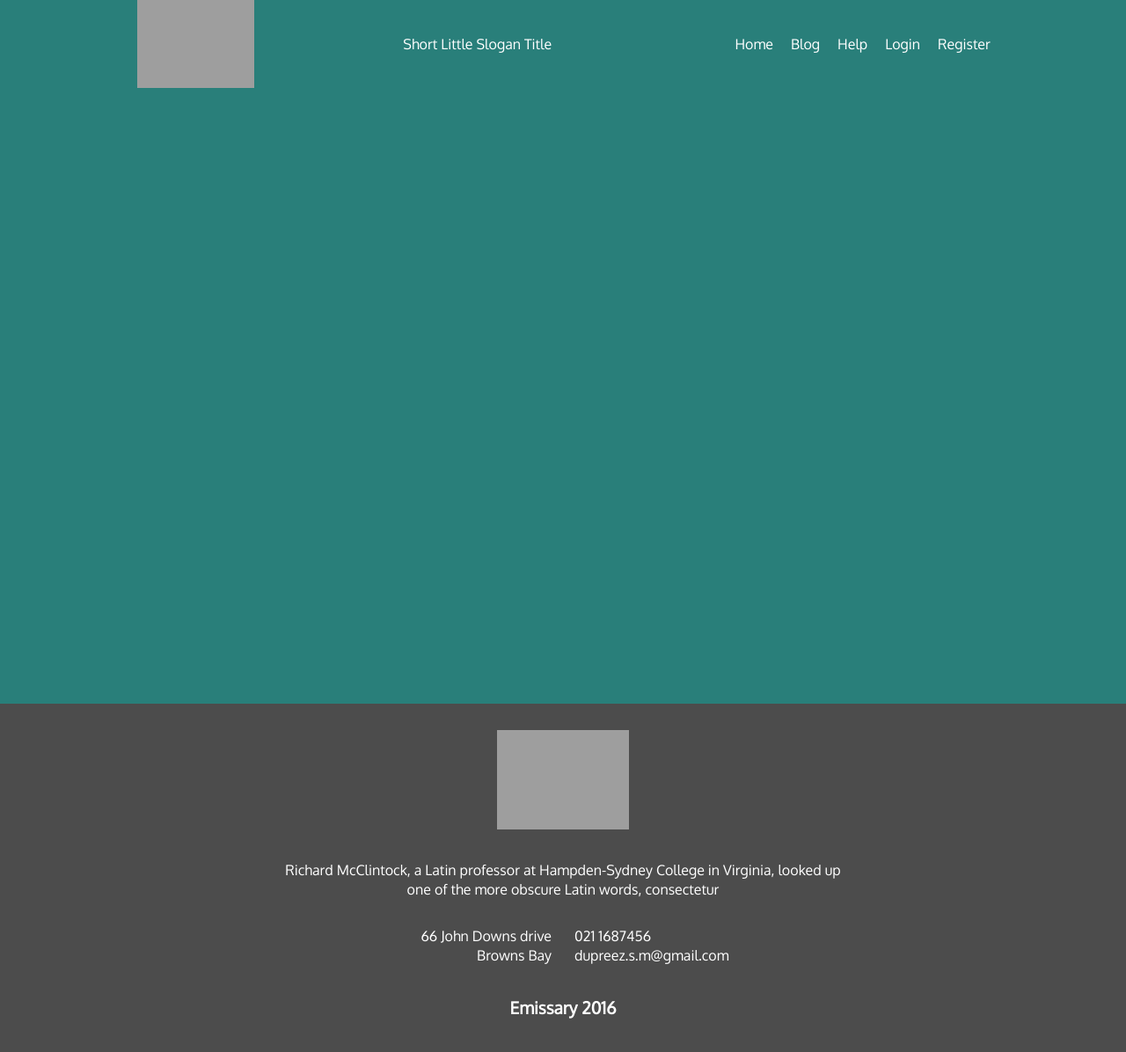
After one commit to SDupZ/emissary, a Django app: page /blog/ in a window 1280 px wide. The commit adds this page. Shown: the whole page at 88% size. Run offline with Django 3.2, Linux system fonts and the light colour scheme; grey boxes are pictures that could not be loaded.

Commit message:
Added blog page

```diff
--- a/default/views.py
+++ b/default/views.py
@@ -2,6 +2,11 @@ from django.shortcuts import render
 
 def home(request):
     template = 'index.html'
+    context = {}
+    return render(request, template, context)
+
+def blog(request):
+    template = 'blog.html'
     context = {}
     return render(request, template, context)
 
--- a/emissary/urls.py
+++ b/emissary/urls.py
@@ -1,9 +1,10 @@
 from django.conf.urls import url
 from django.contrib import admin
 
-from default.views import home
+from default.views import home, blog
 
 urlpatterns = [
     url(r'^admin/', admin.site.urls),
     url(r'^$', home, name='home'),
+    url(r'^blog/$', blog, name='blog'),
 ]
--- a/requirements.txt
+++ b/requirements.txt
@@ -1,2 +1,3 @@
 Django
 psycopg2
+django-ckeditor
--- a/static/css/main.css
+++ b/static/css/main.css
@@ -2830,7 +2830,11 @@ div.menu li.animate {
   margin-top: 35px; }
 
 .hide {
-  display: none; }
+  opacity: 0; }
+
+.noscroll {
+  overflow-y: hidden;
+  height: 100%; }
 
 .homepage-section-jumbotron {
   background-size: cover;
@@ -2886,3 +2890,7 @@ div.menu li.animate {
   text-align: center;
   padding-top: 60px;
   padding-bottom: 100px; }
+
+.blog-page {
+  background-color: #297F7A;
+  height: 100vh; }
--- a/static/js/src/handleMenu.js
+++ b/static/js/src/handleMenu.js
@@ -25,7 +25,7 @@
         menuIcon.addClass("is-active");
         $('div.menu-bg').addClass('animate');
         $('.menu li').addClass('animate');
-
+        body.addClass("noscroll");
     }
 
     function closeMenu(){
@@ -37,6 +37,7 @@
         setTimeout(function(){
             $('div.menu-bg').removeClass('animate');
         }, 100);
+        body.removeClass("noscroll");
 
     }
 }());
--- a/static/sass/helpers/_helpers.scss
+++ b/static/sass/helpers/_helpers.scss
@@ -1,3 +1,8 @@
 .hide {
-    display: none;
+    opacity: 0;
 }
+
+.noscroll {
+    overflow-y: hidden;
+    height: 100%;
+}
--- a/static/sass/main.scss
+++ b/static/sass/main.scss
@@ -26,6 +26,7 @@
 
 // Pages
 @import 'pages/homepage';
+@import 'pages/blog';
 
 // It's a shame to put code here !
 @import 'shame';
--- /dev/null
+++ b/static/sass/pages/_blog.scss
@@ -0,0 +1,4 @@
+.blog-page {
+    background-color: $green--deep;
+    height:100vh;
+}
--- /dev/null
+++ b/templates/blog.html
@@ -0,0 +1,10 @@
+{% extends "base.html" %}
+
+{% block main-content %}
+    <div class="blog-page">
+        <div class="container">
+
+
+        </div>
+    </div>
+{% endblock main-content %}
--- a/templates/includes/_footer.html
+++ b/templates/includes/_footer.html
@@ -1,8 +1,10 @@
+{% load static %}
+
 <div class="footer section">
       <div class="grid grid--center">
 
           <div class="grid__item one-whole">
-              <img src="static/img/temp/logo.png" />
+              <img src="{% static 'img/temp/logo.png' %}" />
           </div>
 
           <div class="grid__item one-whole">
--- a/templates/includes/_header.html
+++ b/templates/includes/_header.html
@@ -1,16 +1,17 @@
+{% load static %}
 <!-- Navigation Menu and Header-->
 
 <div class="navbar">
     <div class="container">
         <div class="header">
 
-            <a href="#" class="navbar-img"><div class="navbar-logo" style="background-image: url(static/img/temp/logo.png)"></div></a>
+            <a href="{% url 'home' %}" class="navbar-img"><div class="navbar-logo" style="background-image: url({% static 'img/temp/logo.png' %})"></div></a>
             <a href="#" class="navbar-slogan">Short Little Slogan Title</a>
             <nav class="nav">
                 <!-- Desktop -->
                 <ul class="nav__list">
                     <li class="nav__item"><a class="nav__item__content" href="#">Home</a></li>
-                    <li class="nav__item"><a class="nav__item__content" href="#">Blog</a></li>
+                    <li class="nav__item"><a class="nav__item__content" href="{% url 'blog' %}">Blog</a></li>
                     <li class="nav__item"><a class="nav__item__content" href="#">Help</a></li>
                     <li class="nav__item"><a class="nav__item__content" href="#">Login</a></li>
                     <li class="nav__item"><a class="nav__item__content" href="#">Register</a></li>
@@ -26,18 +27,18 @@
     </div>
 </div>
 
-<div class="menu-bg hide"></div>
+<div class="menu-bg"></div>
 <div class="menu">
     <ul class="menu-splitL">
         <li><a href="">Home</a></li>
-        <li><a href="">Our Team</a></li>
+        <li><a href="{% url 'blog' %}">Blog</a></li>
         <li><a href="">Help</a></li>
         <li><a href="">Login</a></li>
         <li><a href="">Register</a></li>
     </ul>
     <ul class="menu-splitR">
         <li><a href="">Home</a></li>
-        <li><a href="">Our Team</a></li>
+        <li><a href="{% url 'blog' %}">Blog</a></li>
         <li><a href="">Help</a></li>
         <li><a href="">Login</a></li>
         <li><a href="">Register</a></li>
```
Also changed, not shown: templates/index.html (+6 -4 lines).
